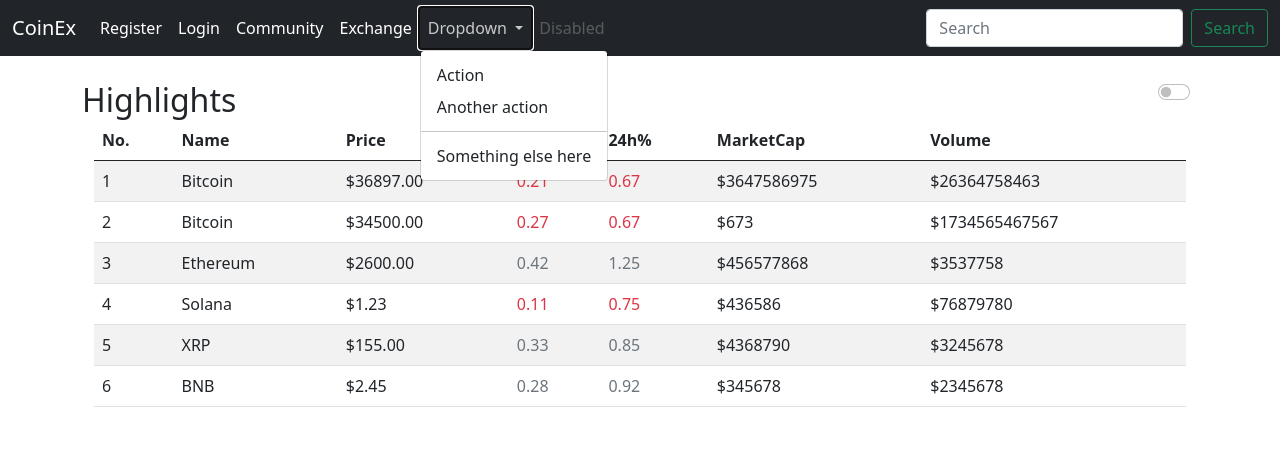
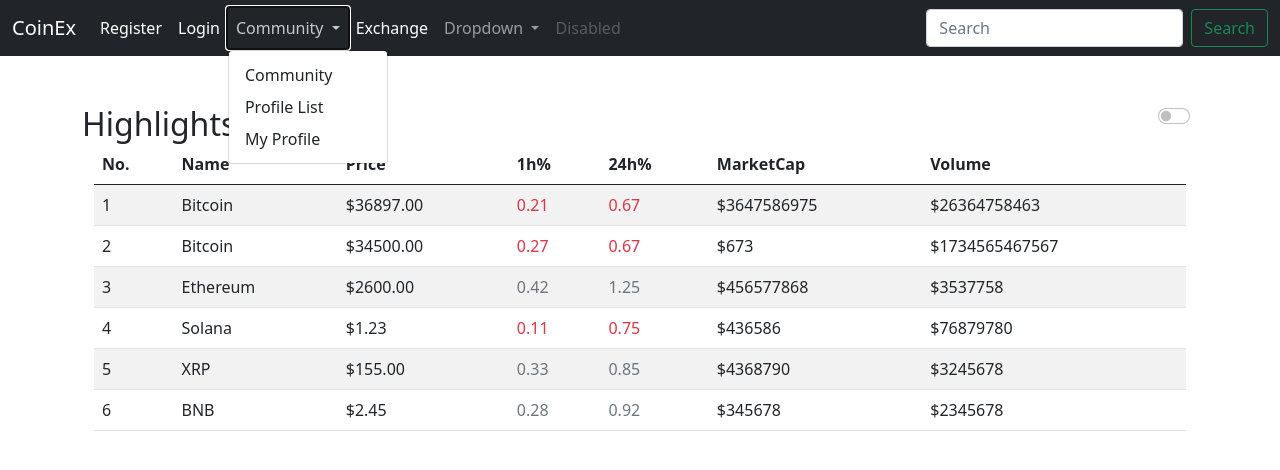
Before and after one commit to italiya07/CoinEx, a Django app: page / in a window 1280 px wide, after a click on "Community". Shown: the top 470 px of the page. Run offline with Django 4.2, Linux system fonts and the light colour scheme; data comes from the database, SQL or seed files in the repository; both versions use the stored data as it was after the commit; some libraries are stand-ins or nearby versions.

Commit message:
Utsav Krishnatra| Added Community Page|Profile Page| Profile list | Profile details

```diff
--- a/CoinEx_project/mainApp/models.py
+++ b/CoinEx_project/mainApp/models.py
@@ -2,6 +2,9 @@ from datetime import date
 
 from django.db import models
 from django.contrib.auth.models import AbstractBaseUser, BaseUserManager, PermissionsMixin
+from django.db.models.signals import post_save
+import logging
+logger = logging.getLogger(__name__)
 
 class FearAndGreedIndex(models.Model):
     date = models.DateField()
@@ -79,3 +82,31 @@ class Cryptocurrency(models.Model):
 
     def __str__(self):
         return self.name
+
+class Profile(models.Model):
+    user = models.OneToOneField(User, on_delete=models.CASCADE)
+    follows = models.ManyToManyField('self', related_name='followed_by', symmetrical=False, blank=True)
+
+    def __str__(self):
+        return self.user.email
+
+def create_profile(sender,instance,created, **kwargs):
+    if created:
+        user_profile = Profile(user=instance)
+        user_profile.save()
+        logger.info(f'Profile created for user: {instance.email}')
+post_save.connect(create_profile,sender=User)
+
+
+# Tweets
+class Tweet(models.Model):
+    user= models.ForeignKey(User, related_name="tweet", on_delete=models.DO_NOTHING)
+    body = models.CharField( max_length=200)
+    created_at=models.DateTimeField(auto_now_add=True)
+
+    def __str__(self):
+        return (
+            f"{self.user}"
+            f"{self.created_at:%Y-%m-%d-%H:%M}"
+            f"{self.body}..."
+        )
--- a/CoinEx_project/mainApp/urls.py
+++ b/CoinEx_project/mainApp/urls.py
@@ -9,4 +9,9 @@ urlpatterns = [
     path('crypto_highlights/', views.crypto_highlights, name='crypto_highlights'),
     path('fear_and_greed/', views.fear_and_greed_index, name='fear_and_greed_index'),
     path('news/', views.news_list, name='news_list'),
+    path('community/', views.community, name='community'),
+    path('profile_list/',views.profile_list, name='profile_list'),
+    path('profile_detail/<int:pk>/',views.profile_detail, name='profile_detail'),
+    path('delete_tweet/<int:tweet_id>/', views.delete_tweet, name='delete_tweet'),
+
 ]
--- a/CoinEx_project/mainApp/views.py
+++ b/CoinEx_project/mainApp/views.py
@@ -2,11 +2,12 @@
 from django.http import HttpResponse
 from django.shortcuts import get_object_or_404
 from django.shortcuts import render, redirect
-from .models import FearAndGreedIndex, News, Cryptocurrency
-from .forms import CustomUserForm,  EmailAuthenticationForm
+from .models import FearAndGreedIndex, News, Cryptocurrency,Profile,Tweet
+from .forms import CustomUserForm,  EmailAuthenticationForm,TweetForm
 from django.contrib.auth.forms import AuthenticationForm
 from django.contrib.auth import login as django_login, authenticate
-
+from django.contrib.auth.decorators import login_required
+from django.contrib import messages
 def index(request):
     cryptos = Cryptocurrency.objects.all()
     # Retrieve top 5 cryptocurrencies for the highlight box
@@ -62,3 +63,76 @@ def fear_and_greed_index(request):
 def news_list(request):
     all_news = News.objects.all()
     return render(request, 'CoinEx_Index/news_list.html', {'all_news': all_news})
+
+def community(request):
+    profile=request.user.profile
+    if request.user.is_authenticated:
+        form=TweetForm(request.POST or None)
+        if request.method=='POST':
+            if form.is_valid():
+                tweet=form.save(commit=False)
+                tweet.user=request.user
+                tweet.save()
+                messages.success(request,('Your tweet has been saved!!'))
+                return redirect('community')
+        tweets=Tweet.objects.all().order_by('-created_at')
+        return render(request,'CoinEx_Index/community.html',{'tweets':tweets,'profile':profile,'form':form})
+
+    else:
+        tweets=Tweet.objects.all().order_by('-created_at')
+        return render(request,'CoinEx_Index/community.html',{'tweets':tweets,'profile':profile})
+
+
+def delete_tweet(request, tweet_id):
+    if request.method == 'POST':
+        tweet_to_delete = get_object_or_404(Tweet, id=tweet_id, user=request.user)
+        tweet_to_delete.delete()
+        messages.success(request, 'Tweet deleted successfully.')
+    return redirect('community')
+
+
+# @login_required
+def profile_list(request):
+    # Get the current user's profile
+    # current_user_profile = request.user.profile
+
+    # Exclude the current user's profile from the list
+    # profileAll=Profile.objects.all()
+    # print(profileAll)
+    if request.user.is_authenticated:
+        profiles = Profile.objects.exclude(user=request.user)
+        context = {
+            'profiles': profiles,
+            # 'current_user_profile': current_user_profile,
+        }
+        return render(request, 'CoinEx_Index/profile_list.html', context)
+    else:
+        messages.success(request,("You must be logged in to view this page!!"))
+        login_url = reverse('login')
+        return redirect(login_url)
+
+
+
+
+def profile_detail(request, pk):
+    if request.user.is_authenticated:
+        profile = Profile.objects.get(user_id=pk)
+        current_user_profile = request.user.profile
+        tweets=Tweet.objects.filter(user__id=pk)
+
+        if request.method == 'POST':
+            action = request.POST.get('follow')
+
+            if action == 'unfollow':
+                current_user_profile.follows.remove(profile)
+                messages.success(request, f"You have unfollowed {profile.user.first_name}.")
+            elif action == 'follow':
+                current_user_profile.follows.add(profile)
+                messages.success(request, f"You are now following {profile.user.first_name}.")
+
+            current_user_profile.save()
+
+        return render(request, 'CoinEx_Index/profile_detail.html', {'profile': profile, 'current_user_profile': current_user_profile,'tweets':tweets})
+    else:
+        messages.success(request, "You must be logged in to view this page!")
+        return redirect('login')
--- a/CoinEx_project/templates/CoinEx_Index/base.html
+++ b/CoinEx_project/templates/CoinEx_Index/base.html
@@ -12,6 +12,7 @@
     <!-- Bootstrap CSS v5.0.2 -->
     <link rel="stylesheet" href="https://cdn.jsdelivr.net/npm/bootstrap@5.0.2/dist/css/bootstrap.min.css"  integrity="sha384-EVSTQN3/azprG1Anm3QDgpJLIm9Nao0Yz1ztcQTwFspd3yD65VohhpuuCOmLASjC" crossorigin="anonymous">
 
+    <link rel="stylesheet" href="https://cdn.jsdelivr.net/npm/bootstrap-icons@1.18.0/font/bootstrap-icons.css">
 
     {% block head %}
     {% endblock %}
@@ -32,9 +33,25 @@
             <li class="nav-item">
               <a class="nav-link active" aria-current="page" href="{% url 'login' %}">Login</a>
             </li>
-            <li class="nav-item">
-              <a class="nav-link active" aria-current="page" href=" ">Community</a>
-            </li>
+
+
+            <li class="nav-item dropdown">
+              <a class="nav-link dropdown-toggle" href="#" id="navbarDropdown" role="button"
+                 data-bs-toggle="dropdown" aria-expanded="false" href = "{%url 'community'%}">
+                  Community
+              </a>
+              <ul class="dropdown-menu" aria-labelledby="navbarDropdown">
+                <li><a class="dropdown-item" href="{% url 'community' %}">Community</a></li>
+
+                  <li><a class="dropdown-item" href=" {% url 'profile_list' %}">Profile List</a></li>
+
+                  <li>
+                    <a class="dropdown-item" href="{% url 'profile_detail' pk=request.user.id %}">My Profile</a>
+                </li>
+
+                  {% comment %} <li><a class="dropdown-item" href="{%url 'profile_details'%}">My Profile</a></li> {% endcomment %}
+              </ul>
+          </li>
             <li class="nav-item">
               <a class="nav-link active" aria-current="page" href=" ">Exchange</a>
             </li>
@@ -61,6 +78,19 @@
       </div>
     </nav>
 
+    <div class='container'>
+     <br/>
+     {%if messages%}
+       {%for messaage in messages%}
+       <div class="alert alert-warning alert-dismissible fade show" role="alert">
+        {{messaage}}
+        <button type="button" class="btn-close" data-bs-dismiss="alert" aria-label="Close"></button>
+      </div>
+
+       {%endfor%}
+     {%endif%}
+    </div>
+
     <div id="content">
         {% block content %}
             <!-- Specific page content goes here -->
```
Also changed, not shown: CoinEx_project/mainApp/admin.py (+6 -1 lines), CoinEx_project/mainApp/forms.py (+16 -1 lines), CoinEx_project/templates/CoinEx_Index/community.html (added, +42 -0 lines), CoinEx_project/templates/CoinEx_Index/profile_detail.html (added, +60 -0 lines), CoinEx_project/templates/CoinEx_Index/profile_list.html (added, +36 -0 lines), CoinEx_project/db.sqlite3, CoinEx_project/mainApp/migrations/0008_profile.py (added), CoinEx_project/mainApp/migrations/0009_tweet.py (added).
